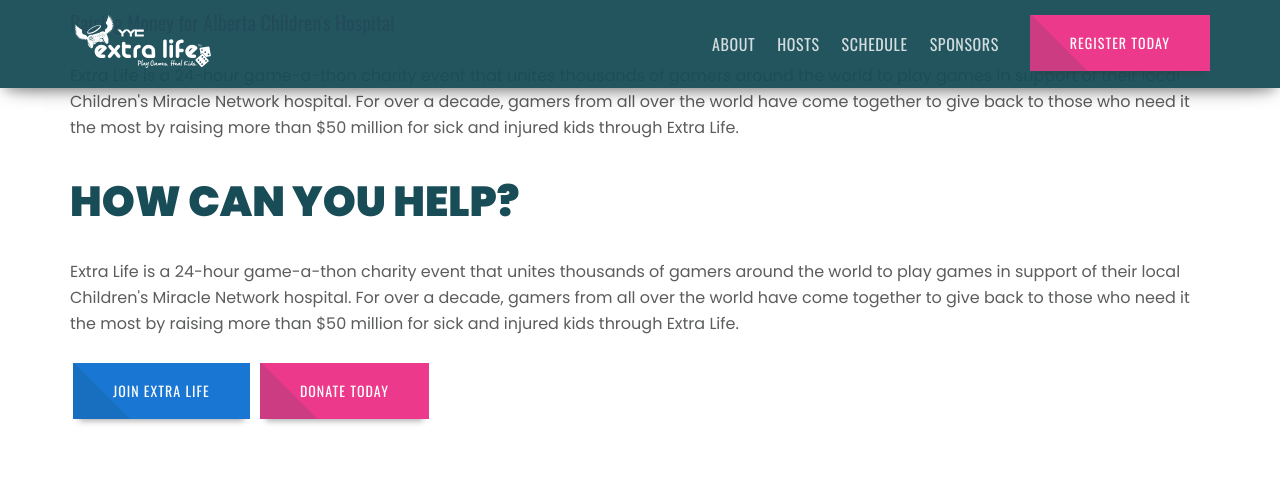
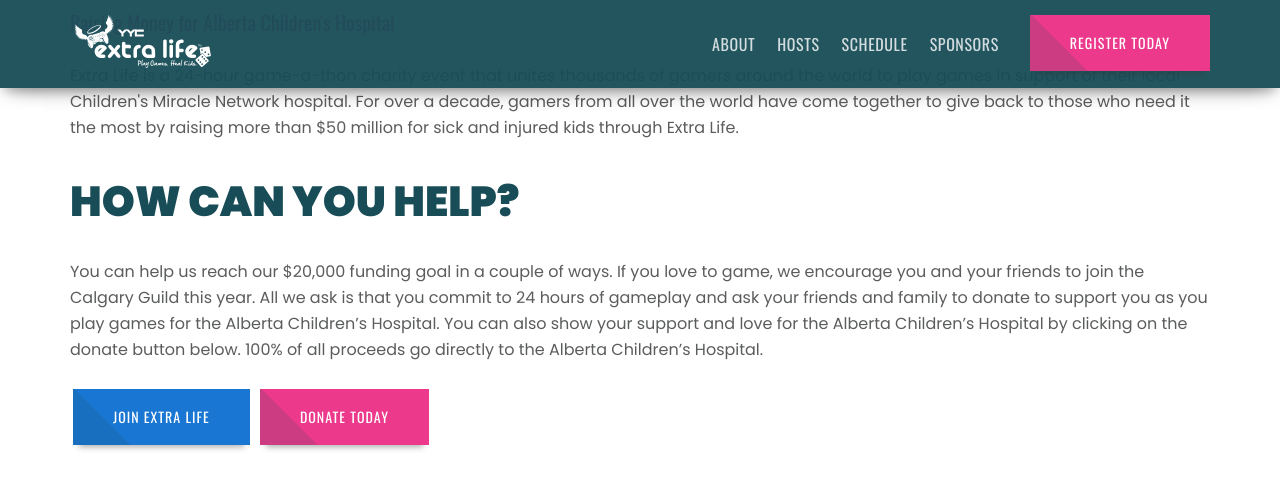
Before and after one commit to ExtraLifeYYC/ExtraLifeYYC.github.io, a Jekyll site: the page built from index.md, in a window 1280 px wide and 900 px high, scrolled down 1185 px, cut to the strip 0-553 px from the top of the window. Shown: the top 489 px of the strip. Built offline with Jekyll 4.4.1, drawn with Linux system fonts in a browser that asks for light colours.

Commit message:
Fixed second paragraph

```diff
--- a/_includes/body_about.html
+++ b/_includes/body_about.html
@@ -26,7 +26,7 @@
                             </div>
                             <div class="lgx-about-content">
                                 <p class="text">
-                                    Extra Life is a 24-hour game-a-thon charity event that unites thousands of gamers around the world to play games in support of their local Children's Miracle Network hospital. For over a decade, gamers from all over the world have come together to give back to those who need it the most by raising more than $50 million for sick and injured kids through Extra Life.
+                                    You can help us reach our $20,000 funding goal in a couple of ways. If you love to game, we encourage you and your friends to join the Calgary Guild this year. All we ask is that you commit to 24 hours of gameplay and ask your friends and family to donate to support you as you play games for the Alberta Children’s Hospital. You can also show your support and love for the Alberta Children’s Hospital by clicking on the donate button below. 100% of all proceeds go directly to the Alberta Children’s Hospital.
                                 </p>
                                 <div class="section-btn-area">
                                     <a class="lgx-btn" href="#">Join Extra Life</a>
```
